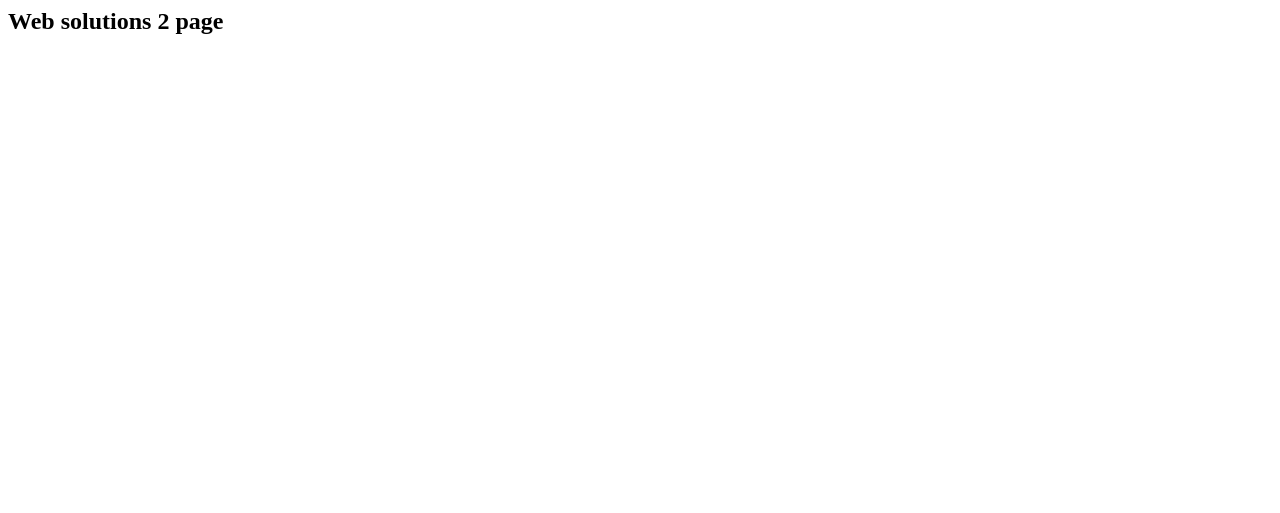
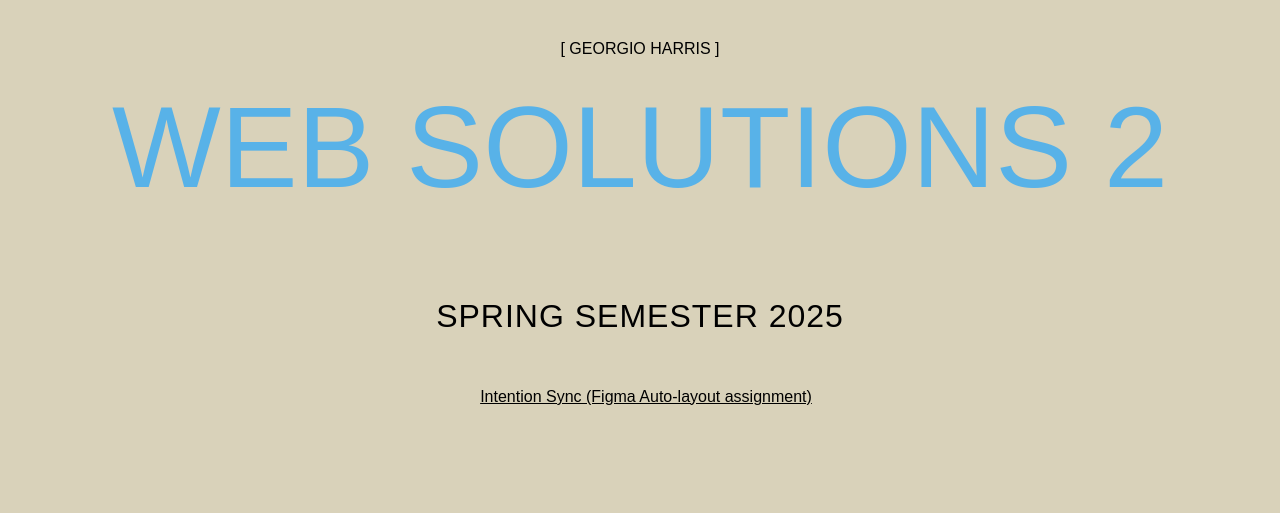
Before and after one commit to GeorgieIsYourHomie/web-solutions-2, a plain HTML site: page index.html in a window 1280 px wide. Drawn offline with Linux system fonts and the light colour scheme; a web font is replaced by a local one.

Commit message:
Added heading, subheading and list item for web solutions 2 page. Heading states name and class. Subhead states semester. List links to figma IntentionSync prototype

```diff
--- a/index.html
+++ b/index.html
@@ -1 +1,45 @@
-<h2>Web solutions 2 page</h2>
+<!DOCTYPE html>
+
+<html lang="en">
+  <head>
+    <meta charset="utf-8" />
+    <meta name="viewport" content="width=device-width, initial-scale=1" />
+    <title>Web Solutions 2</title>
+    <!-- You may want to add other icon formats and sizes, but have this at the least: -->
+    <link rel="shortcut icon" href="favicon.ico" />
+
+    <!-- Stylesheet -->
+    <link rel="stylesheet" href="styles.css" />
+
+    <!-- Fonts -->
+    <!-- The Seasons -->
+    <link rel="stylesheet" href="https://use.typekit.net/fxz0xrm.css" />
+    <!-- Neue Haas -->
+    <link rel="stylesheet" href="https://use.typekit.net/fxz0xrm.css" />
+
+    <!-- JavaScript -->
+    <script src="your.js" defer></script>
+  </head>
+
+  <body>
+    <header>
+       <div class="text-center-section">
+         <p>[ Georgio Harris ]</p>
+         <h1 class="display-title" style="color: #58b2e8;">Web Solutions 2</h1></main>
+       </div>
+    </header>
+
+    <main>
+      <div class="text-center-section">
+        <h2 class="subheading">Spring Semester 2025</h2>
+        <ul>
+          <li>
+            <a href="https://www.figma.com/proto/DIp3cwW0fWU80yoP0LZf8D/IntentionSync-Mobile-App?page-id=22%3A153&node-id=22-154&t=ncLQHM8WNUSANrTQ-1" target="_blank">
+            Intention Sync (Figma Auto-layout assignment)
+            </a>
+          </li>
+        </ul>
+      </div>
+    </main>
+  </body>
+</html>
--- /dev/null
+++ b/styles.css
@@ -0,0 +1,98 @@
+/* General */
+html {
+  scroll-behavior: smooth;
+  scrollbar-width: thin;
+  scrollbar-color: hsl(var(--border)) transparent;
+}
+* {
+  font-family: "neue-haas-grotesk-display", sans-serif;
+  font-weight: 500;
+  font-style: normal;
+}
+body {
+  background-color: #d9d2ba; /* Temporary background color */
+  background-size: cover;
+  background-position: center;
+  padding: 1rem 2rem;
+}
+
+h1,
+h2,
+h3,
+h4,
+h5,
+p,
+a,
+li {
+  color: #000000;
+}
+
+ul li {
+  list-style: none;
+  margin-left: -1.75rem;
+}
+
+/* Custom Classes */
+/* Headers */
+.main-heading {
+  font-size: 4.5rem;
+  font-family: "the-seasons", sans-serif;
+  font-weight: 400;
+  font-style: normal;
+  line-height: 2.5rem;
+}
+
+.subheading {
+  margin-bottom: 1.25rem;
+  text-transform: uppercase;
+  font-size: 2rem;
+  font-weight: 500;
+  font-style: normal;
+  line-height: 2.5rem;
+  letter-spacing: 1px;
+}
+
+/* Main title styling for large headings */
+.display-title {
+  font-family: "the-seasons", sans-serif;
+  font-weight: 400;
+  font-size: clamp(2.5rem, 15vw, 12rem);
+  line-height: 1;
+  width: 100%;
+  text-align: center;
+  text-transform: uppercase;
+  margin: 0;
+}
+
+/* Name and Heading */
+.text-center-section {
+    display: flex;
+    flex-direction: column;
+    justify-items: center;
+    text-align: center;
+    gap: 1rem;
+    margin-bottom: 4rem;
+}
+.text-center-section p {
+    text-align: center;
+    text-transform: uppercase;
+}
+
+@media (min-width: 640px) {
+  .display-title {
+    width: auto;
+    font-size: clamp(2.5rem, 7.5vw, 12rem);
+  }
+}
+
+@media (min-width: 1024px) {
+  .display-title {
+    font-size: clamp(2.5rem, 9vw, 12rem);
+  }
+}
+
+@media (min-width: 1280px) {
+  .display-title {
+    font-size: clamp(2.5rem, 9vw, 12rem);
+  }
+}
```
